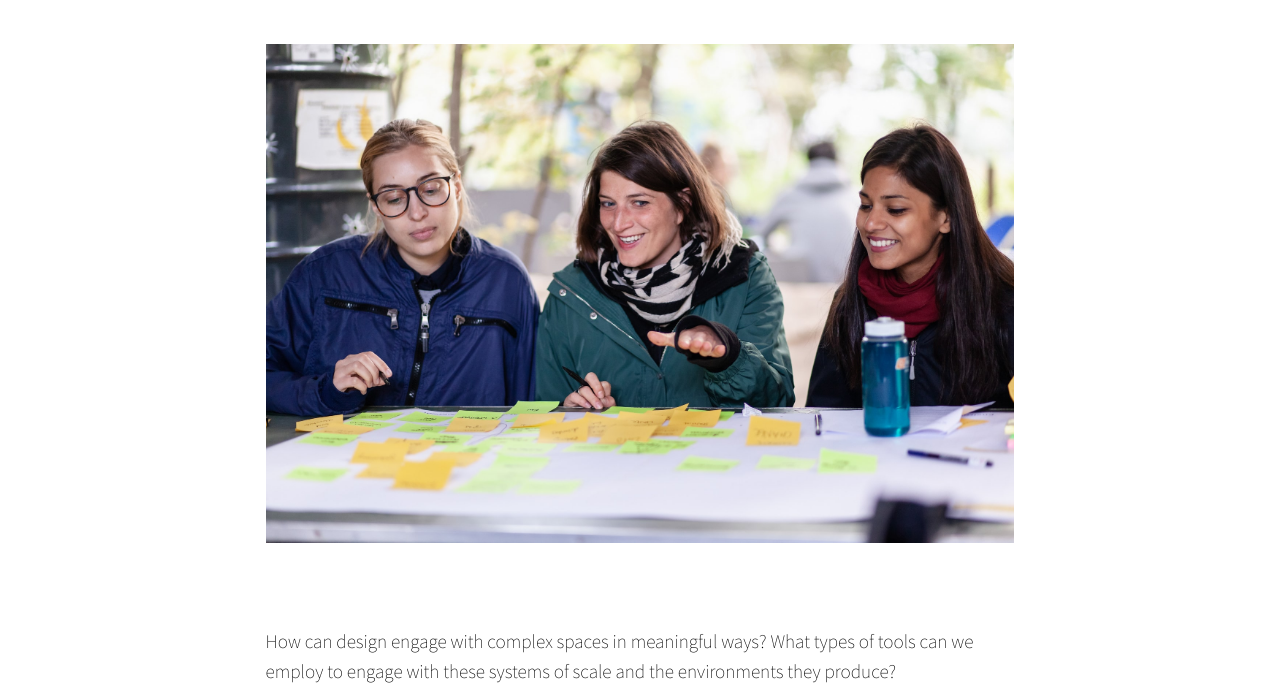
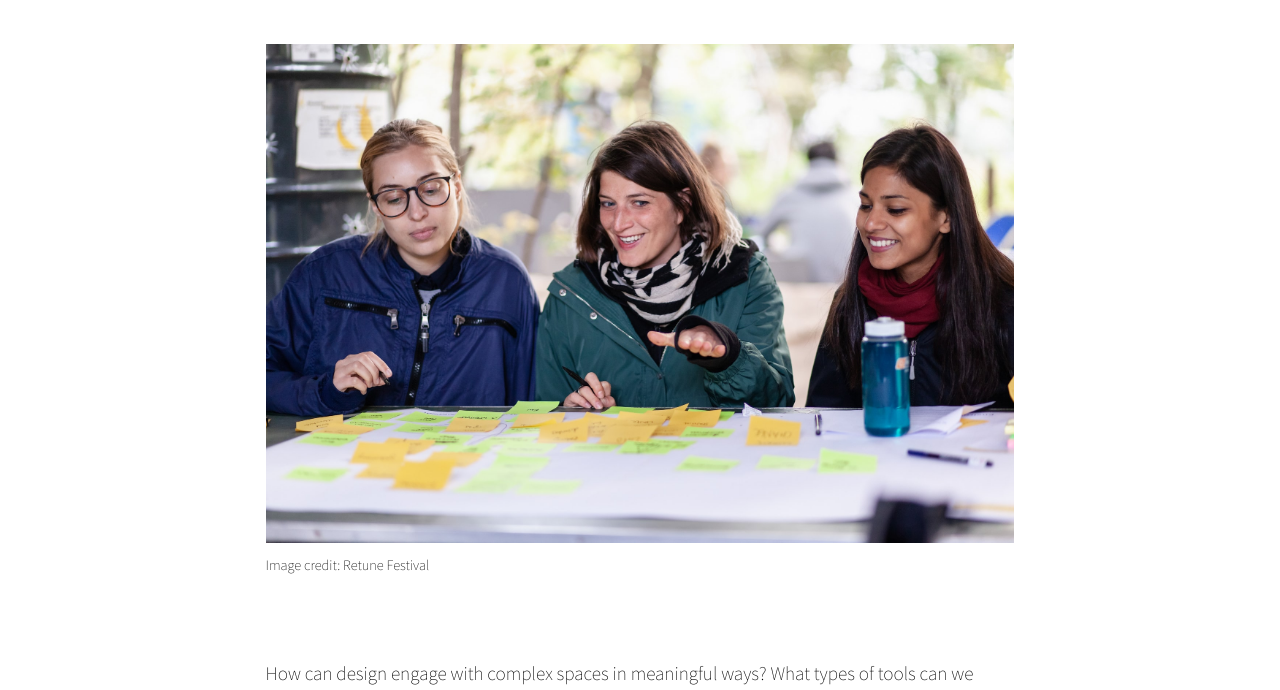
Before and after one commit to naoiseboyle/naoiseboyle.github.io, a plain HTML site: page workshops.html in a window 1280 px wide. Shown: the part 262-952 px from the top of the page. Drawn offline with nearby package versions, Linux system fonts and the light colour scheme.

Commit message:
adding text

```diff
--- a/css/main.css
+++ b/css/main.css
@@ -143,6 +143,14 @@ svg,
 video {
     vertical-align: middle;
     max-width: 100%;
+}
+
+img {
+  margin-bottom: 10px;
+}
+
+.caption {
+  font-size: 0.9rem;
 }
 
 
--- a/workshops.html
+++ b/workshops.html
@@ -39,6 +39,7 @@
             <h1>Radical Ecologies</h1>
 
             <img src="img/radicalecologies-workshop.jpg" alt="Radcial Ecologies Workshop"></img>
+            <span class="caption">Image credit: Retune Festival</span>
 
             <div class="page-section">
             <p>How can design engage with complex spaces in meaningful ways? What types of tools can we employ to engage with these systems of scale and the environments they produce?</p>
```
